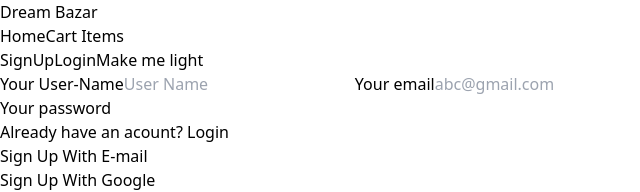
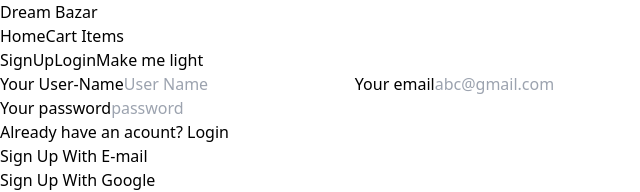
Before and after one commit to AbdulRehmanZia/E-commerce-firbase-router, a React (Vite) app: page /signup in a window 1280 px wide. Shown: the top 192 px of the page, without its empty margins (0-640 px from the left). Built offline with nearby package versions, Linux system fonts and the light colour scheme; no server answers.

Commit message:
added place holder for password

```diff
--- a/src/pages/SignUp.jsx
+++ b/src/pages/SignUp.jsx
@@ -126,6 +126,7 @@ function SignUp() {
         </label>
         <input
           value={password}
+          placeholder="password"
           onChange={(e) => setPassword(e.target.value)}
           type="password"
           id="password"
```
